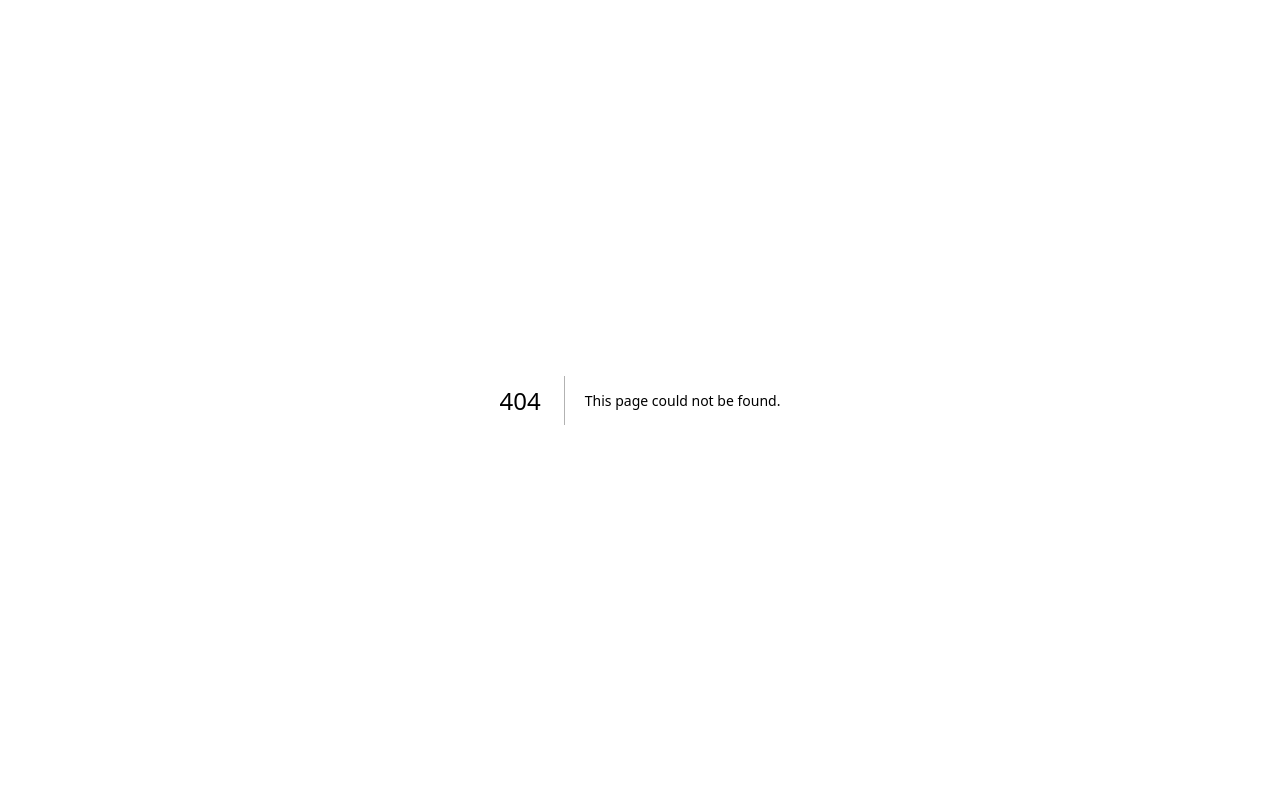
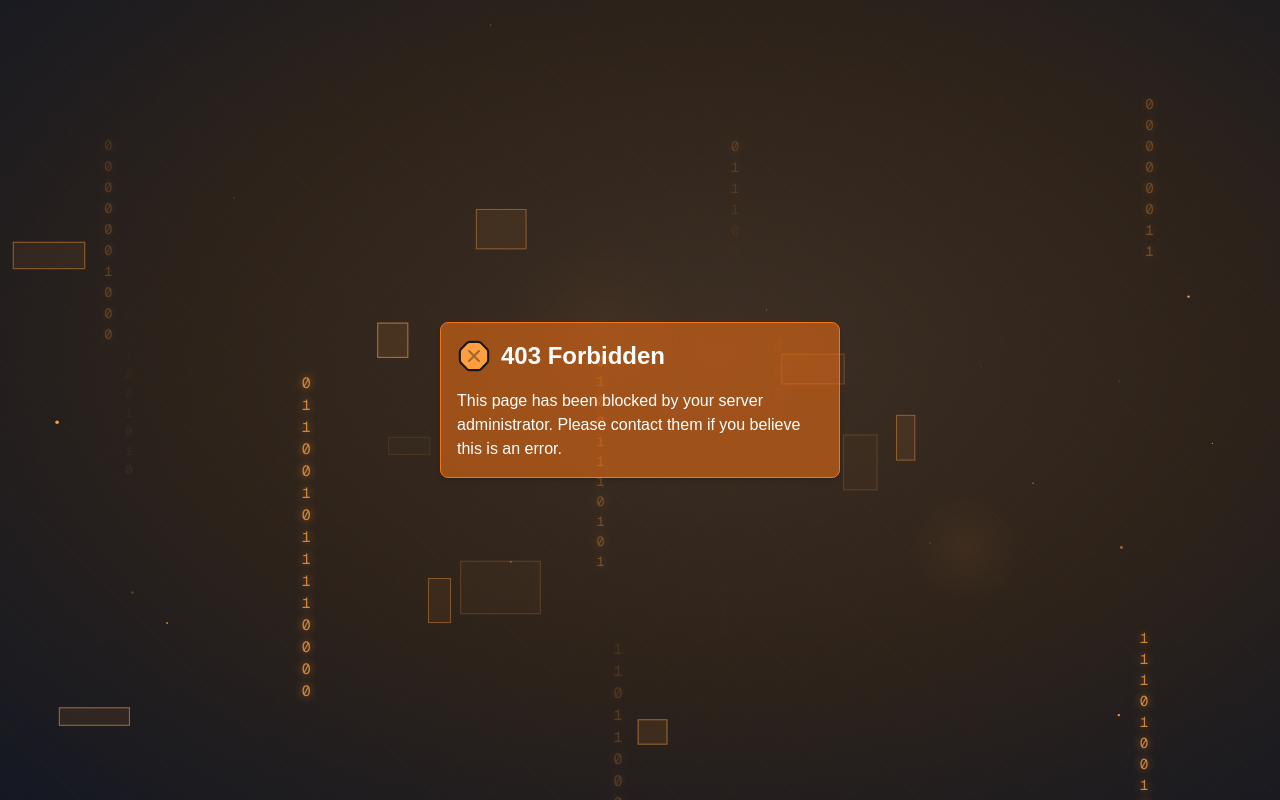
Before and after one commit to ExploreWithJaz/NAS-Frontend-UI, a Next.js app: page /forbidden in a window 1280 px wide. Before the commit this address had no page. Built offline with nearby package versions, Linux system fonts and the light colour scheme.

Commit message:
Removes unused 401 and 404 page components
Deletes placeholder or redundant 401 and 404 page components to clean up the codebase and reduce unused files. These pages may no longer be required or have been replaced by a different mechanism for handling errors.

```diff
--- /dev/null
+++ b/src/app/bad-request/page.tsx
@@ -0,0 +1,31 @@
+
+import React from 'react'
+import Glitch from '@/components/layout/Glitch'
+import Container from '@/components/ui/Container'
+import Icon from '@/components/ui/Icon'
+
+function page() {
+  return (
+    <Glitch animation={true} variant="yellow">
+      <Container
+        variant="card"
+        color="yellow"
+        className="p-2.5 mx-4 flex w-[400px] h-auto"
+      >
+        <div>
+          <div className='flex flex-row items-center gap-2.5'>
+            <Icon name="warning" size={34} color="#ffcd56" />
+            <h1 className="text-2xl font-bold text-white">400 Bad Request</h1>
+          </div>
+          <div>
+            <p className="mt-4 text-white">
+              The request could not be understood by the server due to malformed syntax.
+            </p>
+          </div>
+        </div>
+      </Container>
+    </Glitch>
+  )
+}
+
+export default page
--- /dev/null
+++ b/src/app/forbidden/page.tsx
@@ -0,0 +1,31 @@
+
+import React from 'react'
+import Glitch from '@/components/layout/Glitch'
+import Container from '@/components/ui/Container'
+import Icon from '@/components/ui/Icon'
+
+function page() {
+  return (
+    <Glitch animation={true} variant="orange">
+      <Container
+        variant="card"
+        color="orange"
+        className="p-2.5 mx-4 flex w-[400px] h-auto"
+      >
+        <div>
+          <div className='flex flex-row items-center gap-2.5'>
+            <Icon name="forbidden" size={34} color="#ff9f40" />
+            <h1 className="text-2xl font-bold text-white">403 Forbidden</h1>
+          </div>
+          <div>
+            <p className="mt-4 text-white">
+              This page has been blocked by your server administrator. Please contact them if you believe this is an error.
+            </p>
+          </div>
+        </div>
+      </Container>
+    </Glitch>
+  )
+}
+
+export default page
--- /dev/null
+++ b/src/app/not-found/page.tsx
@@ -0,0 +1,31 @@
+
+import React from 'react'
+import Glitch from '@/components/layout/Glitch'
+import Container from '@/components/ui/Container'
+import Icon from '@/components/ui/Icon'
+
+function page() {
+  return (
+    <Glitch animation={true} variant="yellow">
+      <Container
+        variant="card"
+        color="yellow"
+        className="p-2.5 mx-4 flex w-[400px] h-auto"
+      >
+        <div>
+          <div className='flex flex-row items-center gap-2.5'>
+            <Icon name="forbidden" size={34} color="#ffcd56" />
+            <h1 className="text-2xl font-bold text-white">404 Not Found</h1>
+          </div>
+          <div>
+            <p className="mt-4 text-white">
+                The requested resource could not be found on this server.
+            </p>
+          </div>
+        </div>
+      </Container>
+    </Glitch>
+  )
+}
+
+export default page
--- /dev/null
+++ b/src/app/unauthorized/page.tsx
@@ -0,0 +1,31 @@
+
+import React from 'react'
+import Glitch from '@/components/layout/Glitch'
+import Container from '@/components/ui/Container'
+import Icon from '@/components/ui/Icon'
+
+function page() {
+  return (
+    <Glitch animation={true} variant="red">
+      <Container
+        variant="card"
+        color="red"
+        className="p-2.5 mx-4 flex w-[400px] h-auto"
+      >
+        <div>
+          <div className='flex flex-row items-center gap-2.5'>
+            <Icon name="forbidden" size={34} color="#FF6B6B" />
+            <h1 className="text-2xl font-bold text-white">401 Unauthorized</h1>
+          </div>
+          <div>
+            <p className="mt-4 text-white">
+                This service requires authentication. Please log in to access it.
+            </p>
+          </div>
+        </div>
+      </Container>
+    </Glitch>
+  )
+}
+
+export default page
```
Also changed, not shown: src/app/screens/401/page.tsx (deleted), src/app/screens/404/page.tsx (deleted).
